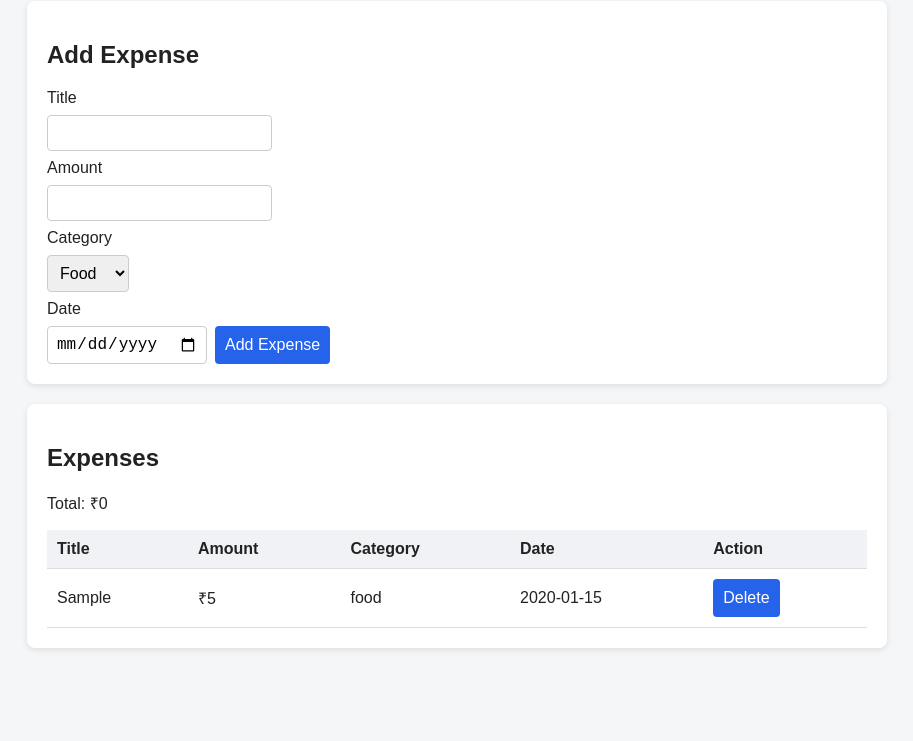
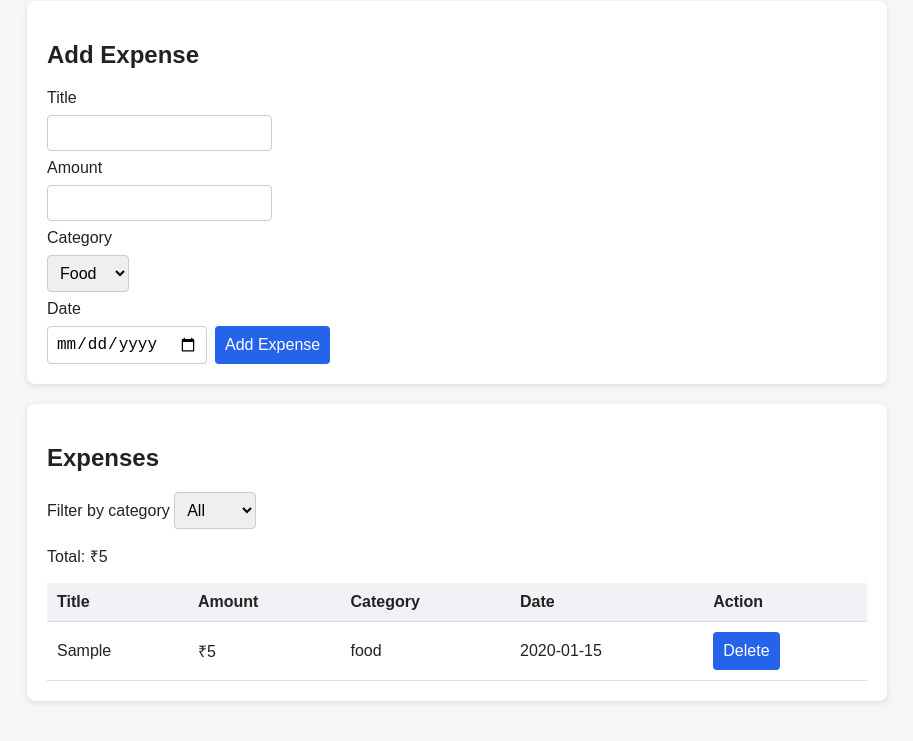
Before and after one commit to vishnu-jd777/sample-expense-management-system, a website built with Vite: page frontend/index.html in a window 1280 px wide. Both pictures are taken after typing "Sample", "5", "2020-01-15" into the empty fields and a click on the button "Add Expense". Shown: the part 99-840 px from the top of the page, without its empty margins (183-1096 px from the left). Before the commit the page ends 800 px from the top, so only its background shows below. Built offline with nearby package versions, Linux system fonts and the light colour scheme.

Commit message:
added filter option

```diff
--- a/frontend/index.html
+++ b/frontend/index.html
@@ -1,11 +1,13 @@
 <!doctype html>
 <html lang="en">
+
 <head>
   <meta charset="UTF-8" />
   <link rel="icon" type="image/svg+xml" href="/favicon.svg" />
   <meta name="viewport" content="width=device-width, initial-scale=1.0" />
   <title>frontend</title>
 </head>
+
 <body>
 
   <main>
@@ -39,6 +41,14 @@
     <!-- Section 2: Expenses list -->
     <section>
       <h2>Expenses</h2>
+      <label for="filter">Filter by category</label>
+      <select id="filter">
+        <option value="all">All</option>
+        <option value="food">Food</option>
+        <option value="travel">Travel</option>
+        <option value="rent">Rent</option>
+        <option value="other">Other</option>
+      </select>
       <p>Total: ₹<span id="total">0</span></p>
       <table>
         <thead>
@@ -58,4 +68,5 @@
 
   <script type="module" src="/src/main.ts"></script>
 </body>
+
 </html>
--- a/frontend/src/main.ts
+++ b/frontend/src/main.ts
@@ -11,6 +11,7 @@ type Expense = {
 let expenses: Expense[] = []
 let nextId = 1
 
+const filterInput = document.getElementById('filter') as HTMLSelectElement
 const form = document.getElementById('expense-form') as HTMLFormElement
 const titleInput = document.getElementById('title') as HTMLInputElement
 const amountInput = document.getElementById('amount') as HTMLInputElement
@@ -37,8 +38,12 @@ form.addEventListener('submit', (event) => {
 
 function renderExpenses(): void {
   expenseList.innerHTML = ''
+  const visible =
+  filterInput.value === 'all'
+    ? expenses
+    : expenses.filter((expense) => expense.category === filterInput.value)
 
-  for (const expense of expenses) {
+  for (const expense of visible) {
     const row = document.createElement('tr')
 
     const values = [expense.title, `₹${expense.amount}`, expense.category, expense.date]
@@ -51,15 +56,23 @@ function renderExpenses(): void {
     const actionCell = document.createElement('td')
     row.appendChild(actionCell)
     const deleteButton = document.createElement('button')
-deleteButton.textContent = 'Delete'
-deleteButton.addEventListener('click', () => deleteExpense(expense.id))
-actionCell.appendChild(deleteButton)
+    deleteButton.textContent = 'Delete'
+    deleteButton.addEventListener('click', () => deleteExpense(expense.id))
+    actionCell.appendChild(deleteButton)
 
     expenseList.appendChild(row)
   }
+  updateTotal(visible)
 }
 
 function deleteExpense(id: number): void {
   expenses = expenses.filter((expense) => expense.id !== id)
   renderExpenses()
 }
+
+function updateTotal(list: Expense[]): void {
+  const total = list.reduce((sum, expense) => sum + expense.amount, 0)
+  totalEl.textContent = String(total)
+}
+
+filterInput.addEventListener('change', renderExpenses)
```
Lines whose indentation alone changed are shown as unchanged.
